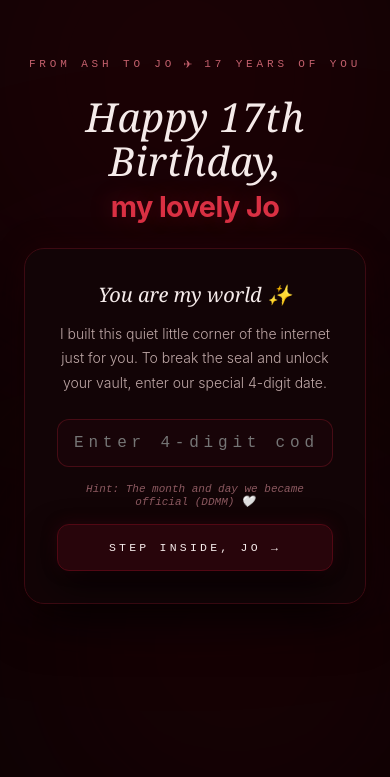
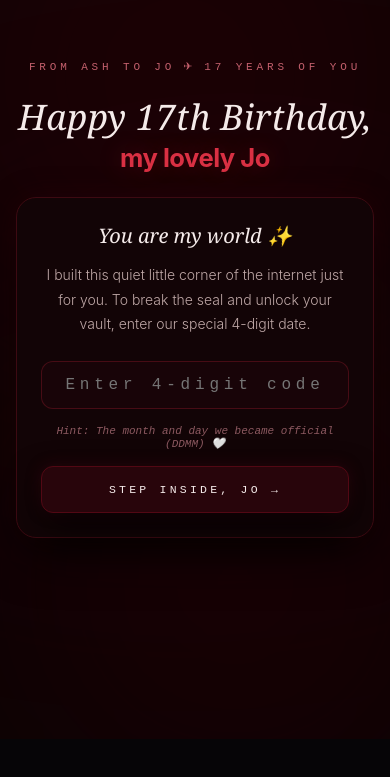
Before and after one commit to raisudesuu/jo-vault, a Next.js app: page / in a window 390 px wide. Shown: the part 105-882 px from the top of the page. After the commit the page ends 844 px from the top, so only its background shows below. Built offline with nearby package versions, Linux system fonts and the light colour scheme.

Commit message:
Fix mobile overflow on main page while keeping desktop layout intact

```diff
--- a/app/page.tsx
+++ b/app/page.tsx
@@ -69,11 +69,13 @@ export default function Home() {
         flexDirection: 'column',
         alignItems: 'center',
         justifyContent: 'center',
-        padding: '2rem 1.5rem',
+        padding: '2rem 1rem',
         textAlign: 'center',
         position: 'relative',
-        overflow: 'hidden',
+        overflowX: 'hidden', // Prevents horizontal scroll on mobile
         fontFamily: '-apple-system, BlinkMacSystemFont, "Segoe UI", Roboto, Georgia, serif',
+        width: '100%',
+        boxSizing: 'border-box',
       }}
     >
       {/* Keyframe Animations */}
@@ -133,7 +135,7 @@ export default function Home() {
         }}
       />
 
-      {/* Floating Coffee & Mood Notes */}
+      {/* Floating Coffee & Mood Notes (Hidden on mobile via CSS) */}
       {notes.map((note, index) => (
         <div
           key={index}
@@ -188,10 +190,12 @@ export default function Home() {
         style={{
           zIndex: 10,
           maxWidth: '580px',
+          width: '100%',
           margin: '0 auto',
           display: 'flex',
           flexDirection: 'column',
           alignItems: 'center',
+          boxSizing: 'border-box',
         }}
       >
         {/* Eyebrow Header */}
@@ -206,6 +210,8 @@ export default function Home() {
             alignItems: 'center',
             gap: '8px',
             marginBottom: '1.5rem',
+            flexWrap: 'wrap',
+            justifyContent: 'center',
           }}
         >
           <span>FROM ASH TO JO</span>
@@ -218,7 +224,7 @@ export default function Home() {
           style={{
             fontFamily: 'Georgia, Cambria, "Times New Roman", serif',
             fontStyle: 'italic',
-            fontSize: 'clamp(2.5rem, 6vw, 4.2rem)',
+            fontSize: 'clamp(2.2rem, 6vw, 4.2rem)',
             color: '#f5ebea',
             margin: 0,
             fontWeight: 'normal',
@@ -233,7 +239,7 @@ export default function Home() {
           style={{
             fontFamily: '-apple-system, BlinkMacSystemFont, "Segoe UI", Roboto, sans-serif',
             fontWeight: 700,
-            fontSize: 'clamp(1.8rem, 5vw, 3rem)',
+            fontSize: 'clamp(1.6rem, 5vw, 3rem)',
             color: '#d93043',
             margin: '0.4rem 0 1.5rem 0',
             letterSpacing: '-0.02em',
@@ -250,7 +256,7 @@ export default function Home() {
             backgroundColor: '#120406',
             border: '1px solid #3d0a12',
             borderRadius: '20px',
-            padding: '2rem',
+            padding: 'clamp(1.5rem, 4vw, 2rem)',
             boxShadow: '0 25px 50px -12px rgba(0, 0, 0, 0.8), 0 0 30px rgba(61, 10, 18, 0.3)',
             marginBottom: '2.25rem',
             backdropFilter: 'blur(8px)',
@@ -284,8 +290,8 @@ export default function Home() {
           </p>
 
           {/* Minigame Passcode Form */}
-          <form onSubmit={handleUnlock} style={{ display: 'flex', flexDirection: 'column', gap: '1rem' }}>
-            <div style={{ position: 'relative' }}>
+          <form onSubmit={handleUnlock} style={{ display: 'flex', flexDirection: 'column', gap: '1rem', width: '100%' }}>
+            <div style={{ position: 'relative', width: '100%' }}>
               <input
                 type="password"
                 maxLength={4}
@@ -335,7 +341,7 @@ export default function Home() {
               style={{
                 display: 'inline-block',
                 width: '100%',
-                padding: '16px 36px',
+                padding: '16px 20px',
                 borderRadius: '12px',
                 backgroundColor: '#28050b',
                 border: '1px solid #520814',
@@ -347,6 +353,7 @@ export default function Home() {
                 boxShadow: '0 15px 35px rgba(0, 0, 0, 0.7), 0 0 15px rgba(82, 8, 20, 0.4)',
                 transition: 'all 0.3s ease',
                 cursor: 'pointer',
+                boxSizing: 'border-box',
               }}
             >
               STEP INSIDE, JO &rarr;
```
